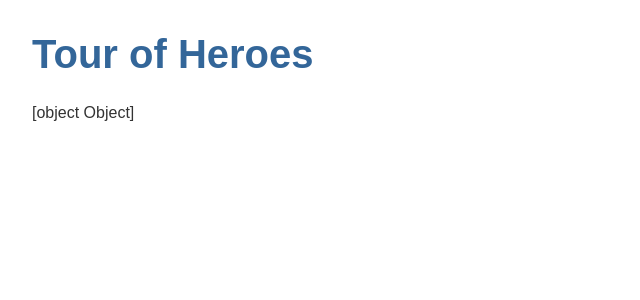
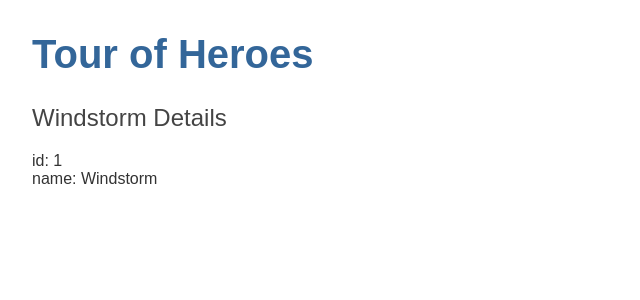
Before and after one commit to Phi-Li/angular-tour-of-heroes, an Angular app: page / in a window 1280 px wide. Shown: the top 300 px of the page, without its empty margins (0-640 px from the left). Built offline with nearby package versions, Linux system fonts and the light colour scheme.

Commit message:
Show the hero object

```diff
--- a/src/app/heroes/heroes.component.html
+++ b/src/app/heroes/heroes.component.html
@@ -1 +1,3 @@
-<p>{{hero}}</p>
+<h2>{{hero.name}} Details</h2>
+<div><span>id: </span>{{hero.id}}</div>
+<div><span>name: </span>{{hero.name}}</div>
```
